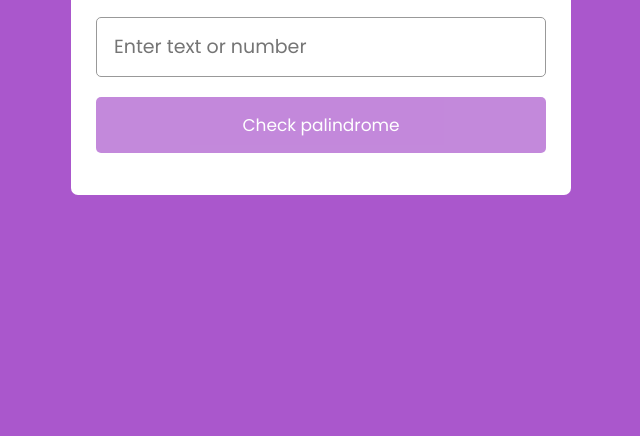
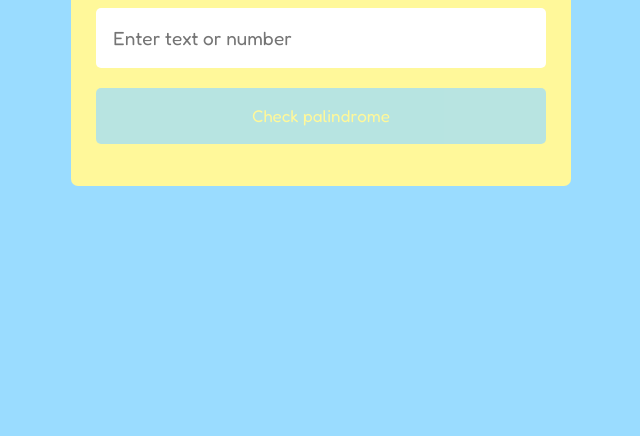
Before and after one commit to RuslanKondrachuk/palindromeChecker, a plain HTML site: page index.html in a window 1280 px wide. Shown: the part 364-800 px from the top of the page, without its empty margins (319-959 px from the left). Drawn offline with Linux system fonts and the light colour scheme.

Commit message:
last changes is done.

```diff
--- a/style.css
+++ b/style.css
@@ -1,23 +1,23 @@
-/* Import Google Font - Poppins */
+/* Import Google Font - Fedorka */
 
-@import url('https://fonts.googleapis.com/css2?family=Poppins:wght@400;500;600;700&display=swap');
+@import url('https://fonts.googleapis.com/css2?family=Fredoka:wght@400;500;600;700&display=swap');
 
 * {
     margin: 0;
     padding: 0;
     box-sizing: border-box;
-    font-family: 'Poppins', sans-serif;
+    font-family: 'Fredoka', sans-serif;
 }
 body {
     display: flex;
     align-items: center;
     justify-content: center;
     min-height: 100vh;
-    background: #aa57cc;
+    background: #9ADCFF;
 }
 .wrapper {
     max-width: 500px;
-    background: #fff;
+    background: #FFF89A;
     border-radius: 7px;
     padding: 20px 25px 15px;
 }
@@ -40,7 +40,7 @@ header p {
     font-size: 19px;
     padding: 0 17px;
     border-radius: 5px;
-    border: 1px solid #999;
+    border: none;
     transition: 0.5s linear;
 }
 .inputs input:focus {
@@ -55,9 +55,9 @@ header p {
     cursor: pointer;
     margin-top: 20px;
     font-size: 17px;
-    color: #fff;
+    color: #FFF89A;
     border-radius: 5px;
-    background: #aa57cc;
+    background: #9ADCFF;
     pointer-events: none;
 }
 .inputs button.active {
@@ -73,5 +73,5 @@ header p {
 }
 
 .info-txt span {
-    color: #aa57cc;
+    color: #9ADCFF;
 }
```
